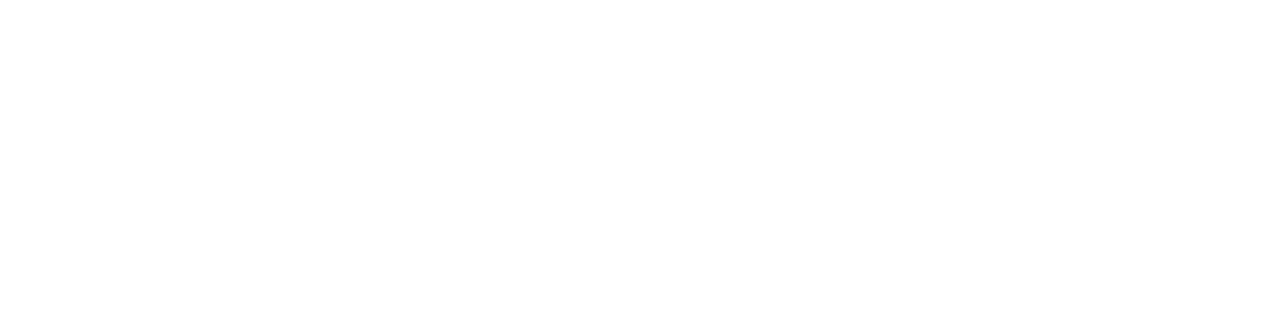
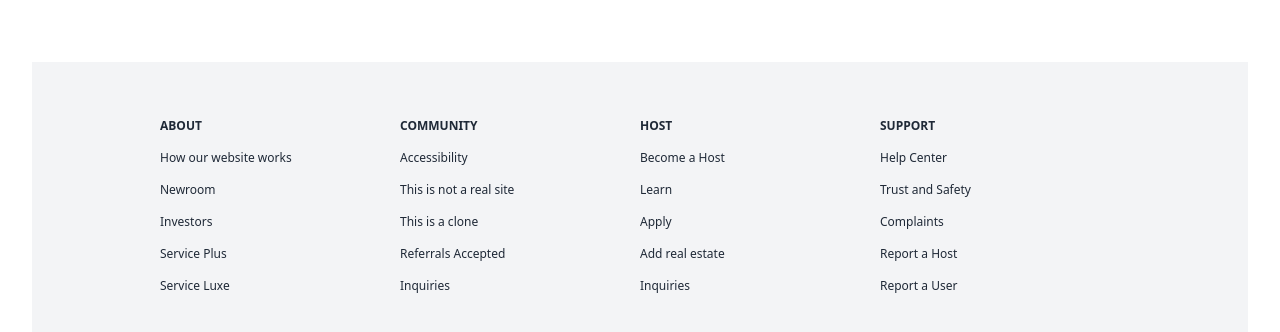
Before and after one commit to ObadaAbdAlkhaleq/airbnb-clone-react-next12, a Next.js app: page / in a window 1280 px wide. Shown: the part 2014-2346 px from the top of the page. Before the commit the page ends 2076 px from the top, so only its background shows below. Built offline with nearby package versions, Linux system fonts and the light colour scheme.

Commit message:
Create Footer.js

```diff
--- /dev/null
+++ b/components/Footer.js
@@ -0,0 +1,42 @@
+import React from 'react'
+
+function Footer() {
+    return (
+        <div className='grid grid-cols-1 md:grid-cols-4 gap-y-10 px-32 py-14 text-gray-600 bg-gray-100'>
+            <div className=" space-y-4 text-xs text-gray-800">
+                <h5 className='font-bold'>ABOUT</h5>
+                <p>How our website works</p>
+                <p>Newroom</p>
+                <p>Investors</p>
+                <p>Service Plus</p>
+                <p>Service Luxe</p>
+            </div>
+            <div className=" space-y-4 text-xs text-gray-800">
+                <h5 className='font-bold'>COMMUNITY</h5>
+                <p>Accessibility</p>
+                <p>This is not a real site</p>
+                <p>This is a clone</p>
+                <p>Referrals Accepted</p>
+                <p>Inquiries</p>
+            </div>
+            <div className=" space-y-4 text-xs text-gray-800">
+                <h5 className='font-bold'>HOST</h5>
+                <p>Become a Host</p>
+                <p>Learn</p>
+                <p>Apply</p>
+                <p>Add real estate</p>
+                <p>Inquiries</p>
+            </div>
+            <div className=" space-y-4 text-xs text-gray-800">
+                <h5 className='font-bold'>SUPPORT</h5>
+                <p>Help Center</p>
+                <p>Trust and Safety</p>
+                <p>Complaints</p>
+                <p>Report a Host</p>
+                <p>Report a User</p>
+            </div>
+        </div>
+    )
+}
+
+export default Footer
--- a/components/LargeCard.js
+++ b/components/LargeCard.js
@@ -11,7 +11,7 @@ function LargeCard({ img, title, description, buttonText }) {
                     style={{ objectFit: "cover" }}
                 />
             </div>
-            <div className=' left-12 z-50 absolute top-32'>
+            <div className=' left-12  absolute top-32'>
                 <h1 className=' w-64 break-normal text-4xl font-bold'>{title}</h1>
                 <p className=' text-lg font-medium'>{description}</p>
                 <button className=' bg-gray-900 text-white px-5 py-2 md:px-10 md:py-4 shadow-md rounded-xl  my-4 hover:shadow-xl active:scale-90 transition duration-150'>{buttonText}</button>
--- a/pages/index.tsx
+++ b/pages/index.tsx
@@ -5,6 +5,7 @@ import Banner from '../components/Banner'
 import SmallCard from '../components/SmallCard'
 import MediumCard from '../components/MediumCard'
 import LargeCard from '../components/LargeCard'
+import Footer from '../components/Footer'
 
 function Home({ exploreData, cardsData }) {
     return (
@@ -50,6 +51,7 @@ function Home({ exploreData, cardsData }) {
                     description="Wishlists curated by Us."
                     buttonText="Get Inspired"
                 />
+                <Footer />
             </main>
         </div>
     )
```
